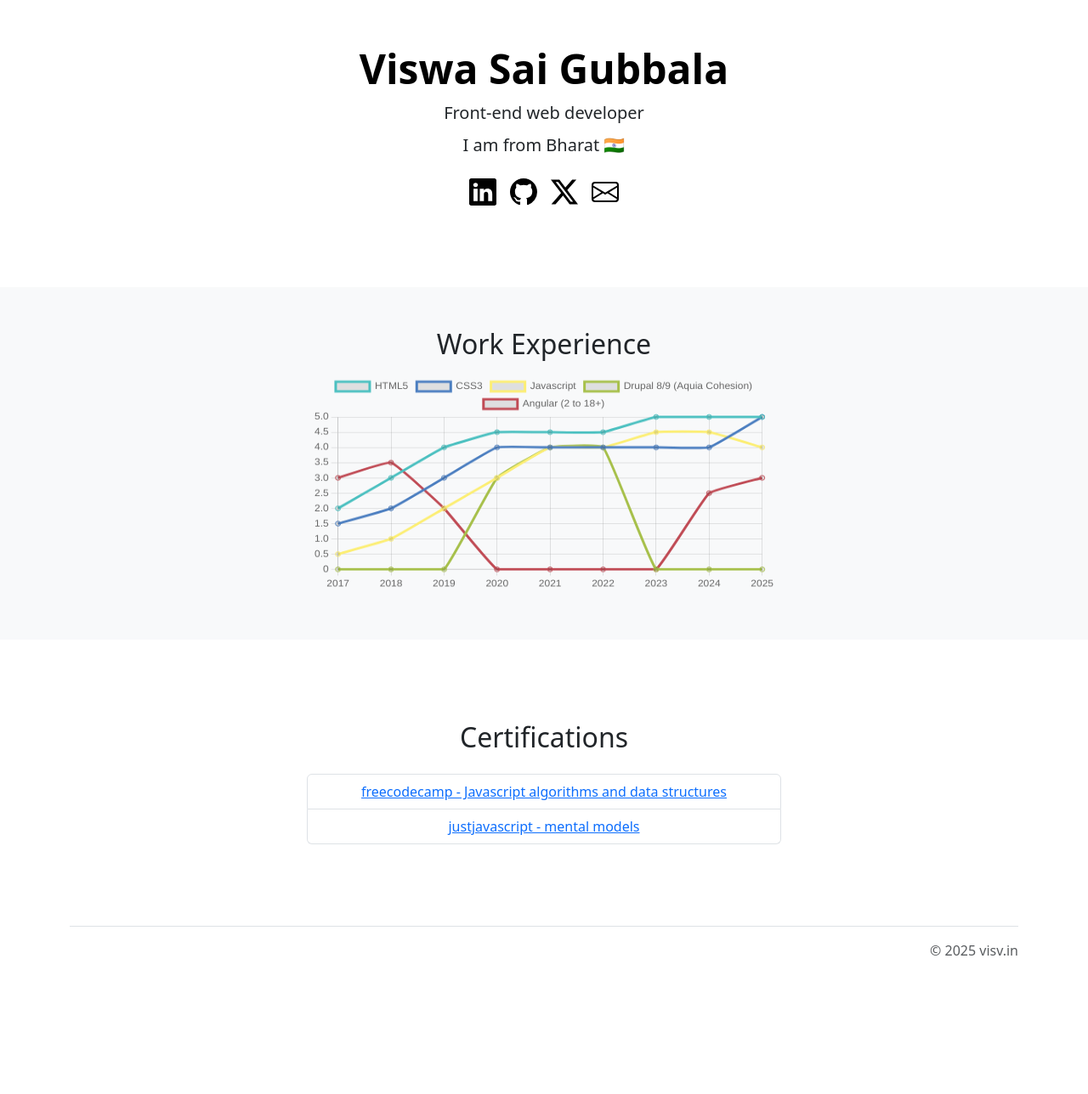
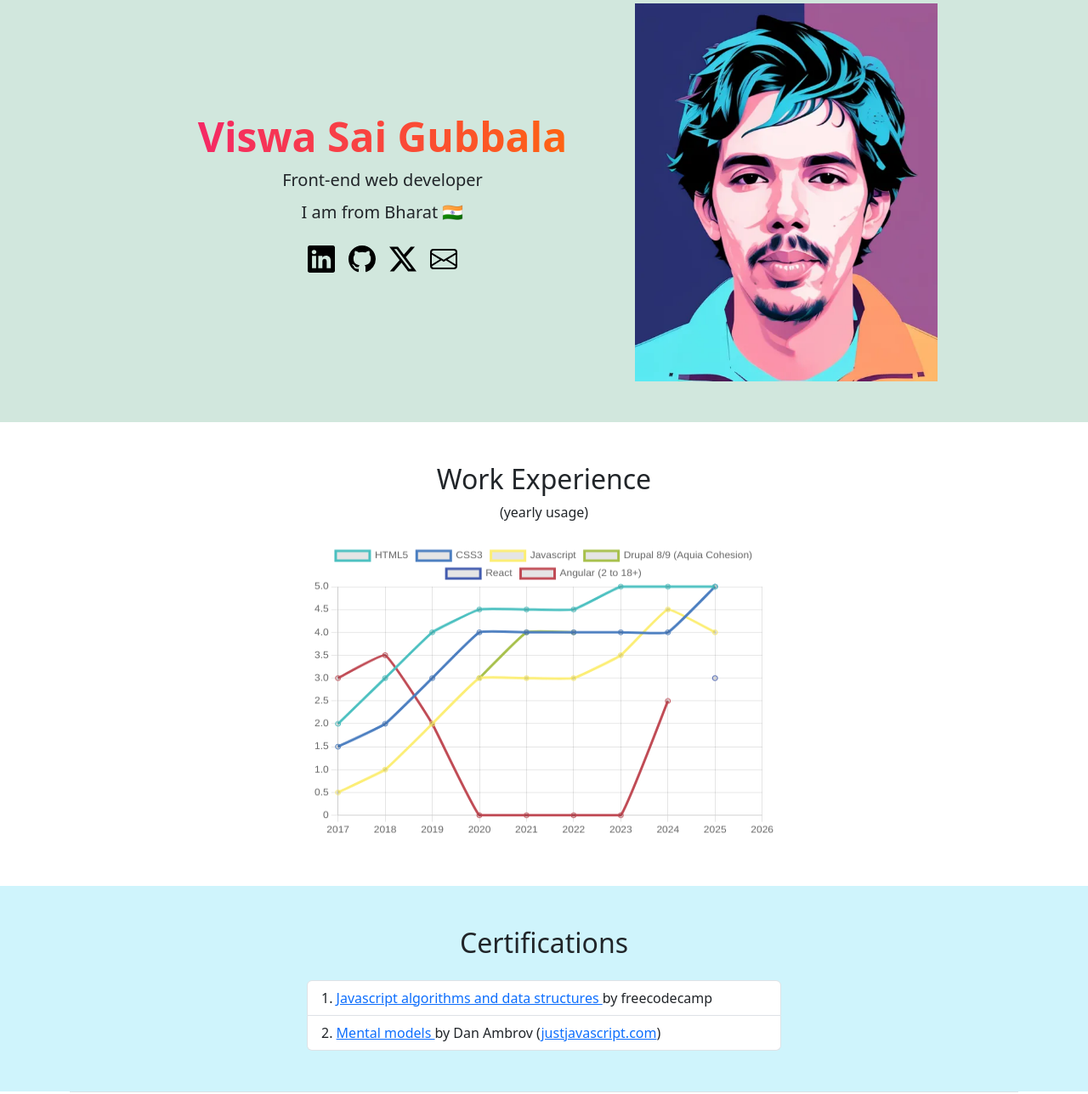
Before and after one commit to visv-in/portfolio, a plain HTML site: page index.html in a window 1280 px wide. Shown: the part 117-1405 px from the top of the page at 85% size. Before the commit the page ends 1304 px from the top, so only its background shows below. Drawn offline with Linux system fonts and the light colour scheme.

Commit message:
UI changes

```diff
--- a/css/main.css
+++ b/css/main.css
@@ -1,3 +1,9 @@
+
+.heading_name {
+    background: linear-gradient(to right, #f32170, #ff6b08);
+    -webkit-background-clip: text;
+    -webkit-text-fill-color: transparent;
+}
 
 .highlight_is {
     color: var(--bs-blue);
--- a/index.html
+++ b/index.html
@@ -1,16 +1,18 @@
 <!DOCTYPE html>
 <html lang="en">
+
 <head>
   <meta charset="UTF-8">
   <meta name="viewport" content="width=device-width, initial-scale=1.0">
   <title>Viswa Sai Gubbala | Front-end web developer</title>
-    <link href="./css/bootstrap.min.css"  rel="stylesheet" />
+  <link href="./css/bootstrap.min.css" rel="stylesheet" />
   <link rel="stylesheet" href="./css/main.css">
 </head>
+
 <body>
   <div class="container">
-        <header class="d-flex flex-wrap justify-content-center py-3 mb-4 border-bottom">
-          <a href="/" class="d-flex align-items-center mb-3 mb-md-0 me-auto link-body-emphasis text-decoration-none">
+    <header class="d-flex flex-wrap justify-content-center py-3 border-bottom">
+      <a href="/" class="d-flex align-items-center me-auto link-body-emphasis text-decoration-none">
         <!-- <svg class="bi me-2" width="40" height="32"><use xlink:href="#bootstrap"></use></svg> -->
         <span class="fs-4">V<span class="highlight_is">IS</span>V</span>
       </a>
@@ -21,10 +23,12 @@
     </header>
   </div>
   <main>
-        <div class="px-4 py-5 my-5 text-center">
-          <!-- <img class="d-block mx-auto mb-4" src="/docs/5.3/assets/brand/bootstrap-logo.svg" alt="" width="72" height="57"> -->
-          <h1 class="display-5 fw-bold text-body-emphasis">Viswa Sai Gubbala</h1>
-          <div class="col-lg-6 mx-auto">
+    <div class="px-4 py-5 text-center bg-success-subtle">
+      <div class="container">
+        <div class="row align-items-center justify-content-center">
+          <div class="col-lg-6 order-1 order-lg-0">
+            <h1 class="display-5 fw-bold text-body-emphasis heading_name">Viswa Sai Gubbala</h1>
+            <div class="text-center mx-auto">
               <p class="lead mb-2">
                 Front-end web developer
               </p>
@@ -42,38 +46,47 @@
                 <a href="mailto:hi@visv.in">
                   <img src="icons/envelope.svg" alt="envelope" width="32" height="32">
                 </a>
-              <!-- <button type="button" class="btn btn-primary btn-lg px-4 gap-3">Primary button</button>
-              <button type="button" class="btn btn-outline-secondary btn-lg px-4">Secondary</button> -->
               </div>
             </div>
           </div>
-        <div class="container-fluid my-5 py-5 bg-light">
-          <div class="container">
-            <div class="row">
-              <div class="col-md-6 mx-auto">
-                <h2 class="text-center">Work Experience</h2>
-                <canvas id="myChart" class="py-2"></canvas>
+          <div class="col-lg-4 order-0 order-lg-1  mb-2 mb-lg-0">
+            <img class="d-block w-100" src="./images/viswa-sai.webp" alt="Portfolio Image">
           </div>
         </div>
       </div>
     </div>
-        <div class="container my-5 py-5">
+    <div class="container-fluid py-5">
+      <div class="container">
+        <div class="row justify-content-center">
+          <div class="col-md-6">
+            <h2 class="text-center">Work Experience</h2>
+            <p class="text-center">(yearly usage)</p>
+            <canvas id="myChart" class="py-2" height="200"></canvas>
+          </div>
+        </div>
+      </div>
+    </div>
+    <div class="container-fluid py-5 bg-info-subtle">
+      <div class="container">
         <h2 class="text-center">Certifications</h2>
-          <ul class="list-group col-md-6 text-center mt-4 mx-auto">
+        <ul class="list-group col-md-6 mt-4 mx-auto">
           <li class="list-group-item">
-              <a target="_blank" href="https://www.freecodecamp.org/certification/visvxplore/javascript-algorithms-and-data-structures">
-                freecodecamp - Javascript algorithms and data structures
-              </a>
+            1. <a target="_blank"
+              href="https://www.freecodecamp.org/certification/visvxplore/javascript-algorithms-and-data-structures">
+              Javascript algorithms and data structures
+            </a> by freecodecamp
           </li>
           <li class="list-group-item">
-              <a target="_blank" href="./images/Viswa Sai-JustJavaScript.com-certificate.pdf">
-                justjavascript - mental models
-              </a>
+            2. <a target="_blank" href="./pdf/Viswa Sai-JustJavaScript.com-certificate.pdf">
+              Mental models
+            </a>by Dan Ambrov (<a target="_blank" href="https://justjavascript.com/">justjavascript.com</a>)
           </li>
         </ul>
+      </div>
+    </div>
   </main>
   <div class="container">
-        <footer class="py-3 my-4 border-top">
+    <footer class="py-3 border-top">
       <p class="text-end text-body-secondary">© <span id="fillYear"></span> visv.in</p>
     </footer>
   </div>
@@ -81,4 +94,5 @@
   <script src="./js/chart.js"></script>
   <script src="./js/main.js"></script>
 </body>
+
 </html>
--- a/js/main.js
+++ b/js/main.js
@@ -9,7 +9,7 @@
     new Chart(ctx, {
         type: 'line',
         data: {
-            labels: [2017, 2018, 2019, 2020, 2021, 2022, 2023, 2024, 2025],
+            labels: [2017, 2018, 2019, 2020, 2021, 2022, 2023, 2024, 2025, 2026],
             datasets: [{
                 label: 'HTML5',
                 data: [2, 3, 4, 4.5, 4.5, 4.5, 5, 5, 5],
@@ -24,19 +24,25 @@
                 tension: 0.1
               },{
                 label: 'Javascript',
-                data: [0.5, 1, 2, 3, 4, 4, 4.5, 4.5, 4],
+                data: [0.5, 1, 2, 3, 3, 3, 3.5, 4.5, 4],
                 fill: false,
                 borderColor: 'rgb(252, 238, 116)',
                 tension: 0.1
               },{
                 label: 'Drupal 8/9 (Aquia Cohesion)',
-                data: [0, 0, 0, 3, 4, 4, 0, 0, 0],
+                data: [null, null, null, 3, 4, 4, null, null, null],
                 fill: false,
                 borderColor: 'rgb(167, 192, 75)',
                 tension: 0.1
               },{
+                label: 'React',
+                data: [null, null, null, null, null, null, null, null, 3],
+                fill: false,
+                borderColor: 'rgb(67, 92, 175)',
+                tension: 0.1
+              },{
                 label: 'Angular (2 to 18+)',
-                data: [3, 3.5, 2, 0, 0, 0, 0, 2.5, 3],
+                data: [3, 3.5, 2, 0, 0, 0, 0, 2.5, null],
                 fill: false,
                 borderColor: 'rgb(192, 75, 85)',
                 tension: 0.1
```
Also changed, not shown: images/viswa-sai.webp (added), 2 other files. Lines whose indentation alone changed are shown as unchanged.
